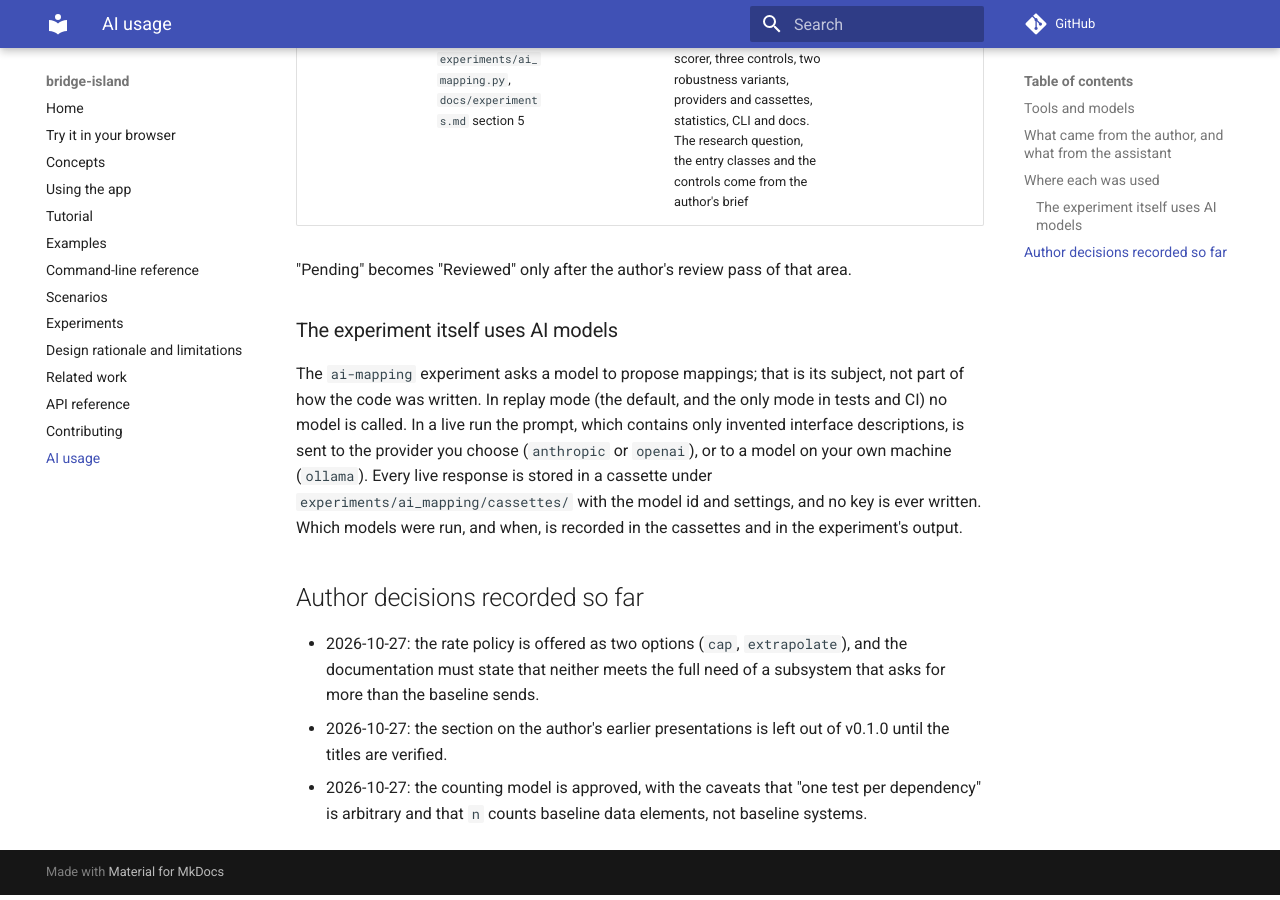
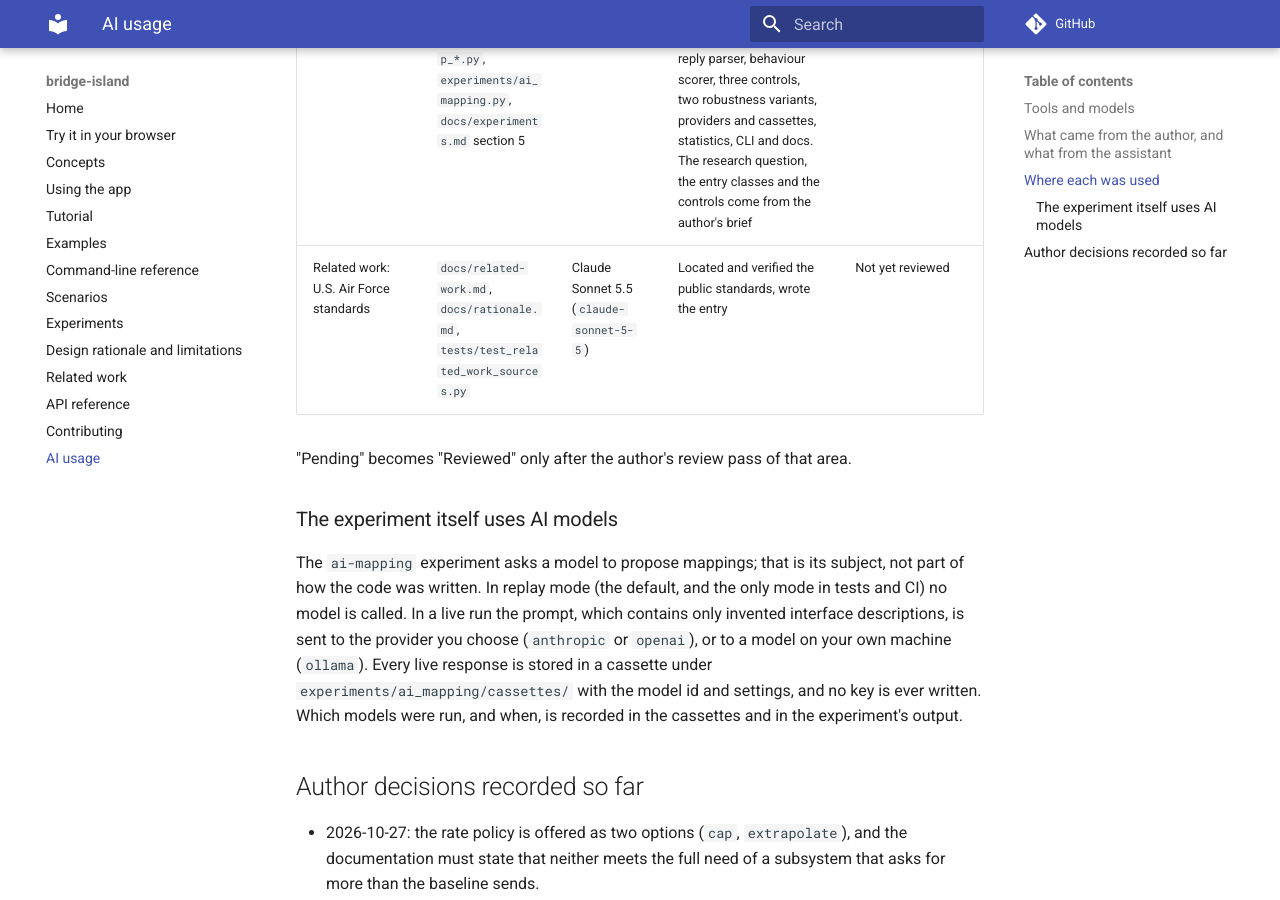
Before and after one commit to tkaiagent123/bridge-island, an MkDocs documentation site: the page built from docs/AI_USAGE.md, in a window 1280 px wide and 900 px high, scrolled down 2779 px. Built offline with MkDocs 1.6.1 and Material for MkDocs 9.7.7, drawn with Linux system fonts in a browser that asks for light colours; comment, search, counter and statistics services are not loaded.

Commit message:
docs: changelog and AI usage row for the related-work entry
Co-Authored-By: Claude Sonnet 5.5 <noreply@anthropic.com>
Claude-Session: https://claude.ai/code/session_018fYJpiFCgyfVTjrfm32VEP

```diff
--- a/docs/AI_USAGE.md
+++ b/docs/AI_USAGE.md
@@ -44,6 +44,7 @@ search and fetch; the author has not yet verified them independently.
 | Independent review and hardening | whole repository; `scripts/mutation_check.py`, `src/bridge_island/{age,yamlutil}.py`, `tests/test_robustness.py`, `tests/test_audit_fixes.py`, `tests/test_age*.py` | Claude Sonnet 5.5 | At the author's request on 2026-11-03: reviewed all work as an external critic (static analysis, security scanning, profiling, fuzzing, mutation testing), researched related work and verified its citations against public pages, fixed the defects found and added tests for each | Reviewed |
 | Release preparation | local tag, clearance package, release checklist (all git-ignored or local) | Claude Sonnet 5.5 | Prepared; nothing was published | Reviewed |
 | AI-proposed mappings experiment | `src/bridge_island/aimap/`, `tests/test_aimap_*.py`, `experiments/ai_mapping.py`, `docs/experiments.md` section 5 | Claude Sonnet 5.5 | Designed and wrote the fifth experiment: prompt builder with a leak test, reply parser, behaviour scorer, three controls, two robustness variants, providers and cassettes, statistics, CLI and docs. The research question, the entry classes and the controls come from the author's brief | Pending |
+| Related work: U.S. Air Force standards | `docs/related-work.md`, `docs/rationale.md`, `tests/test_related_work_sources.py` | Claude Sonnet 5.5 (`claude-sonnet-5-5`) | Located and verified the public standards, wrote the entry | Not yet reviewed |
 
 "Pending" becomes "Reviewed" only after the author's review pass of that area.
 
```
Also changed, not shown: CHANGELOG.md (+3 -0 lines).
